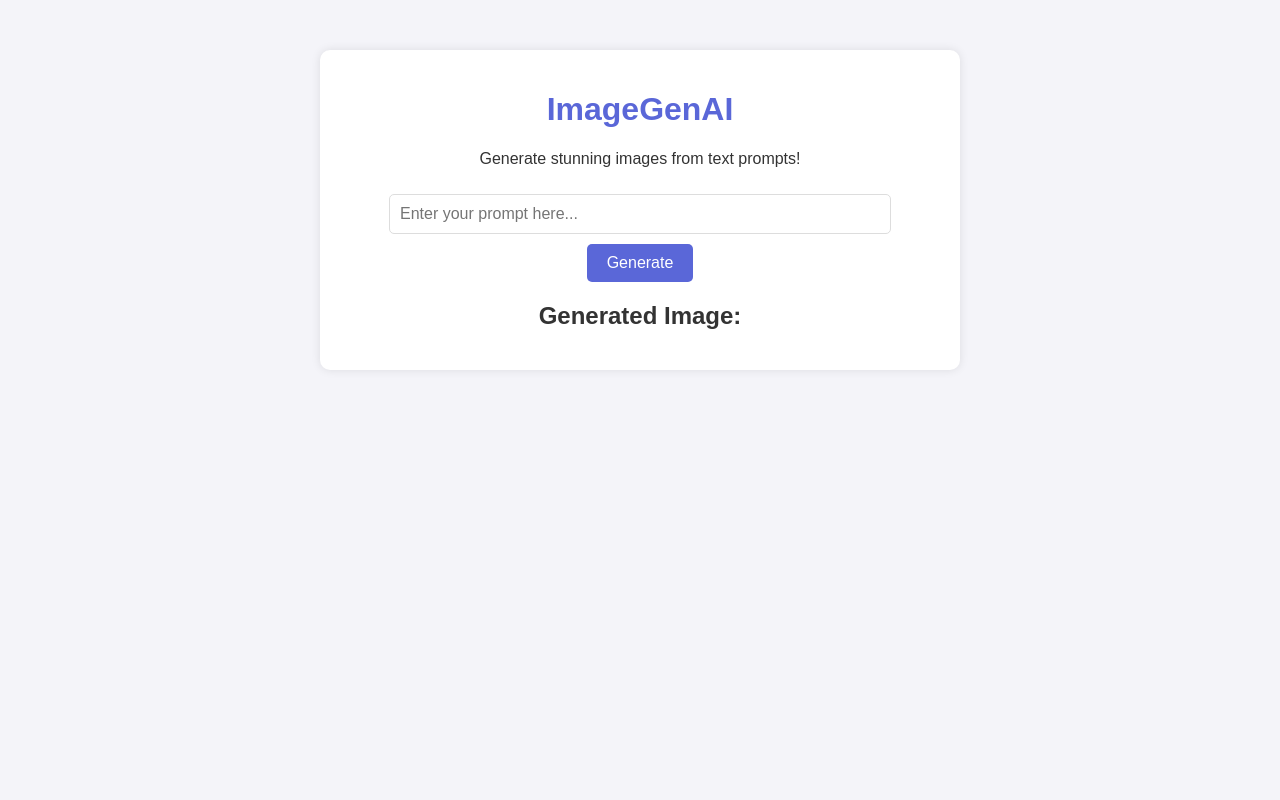
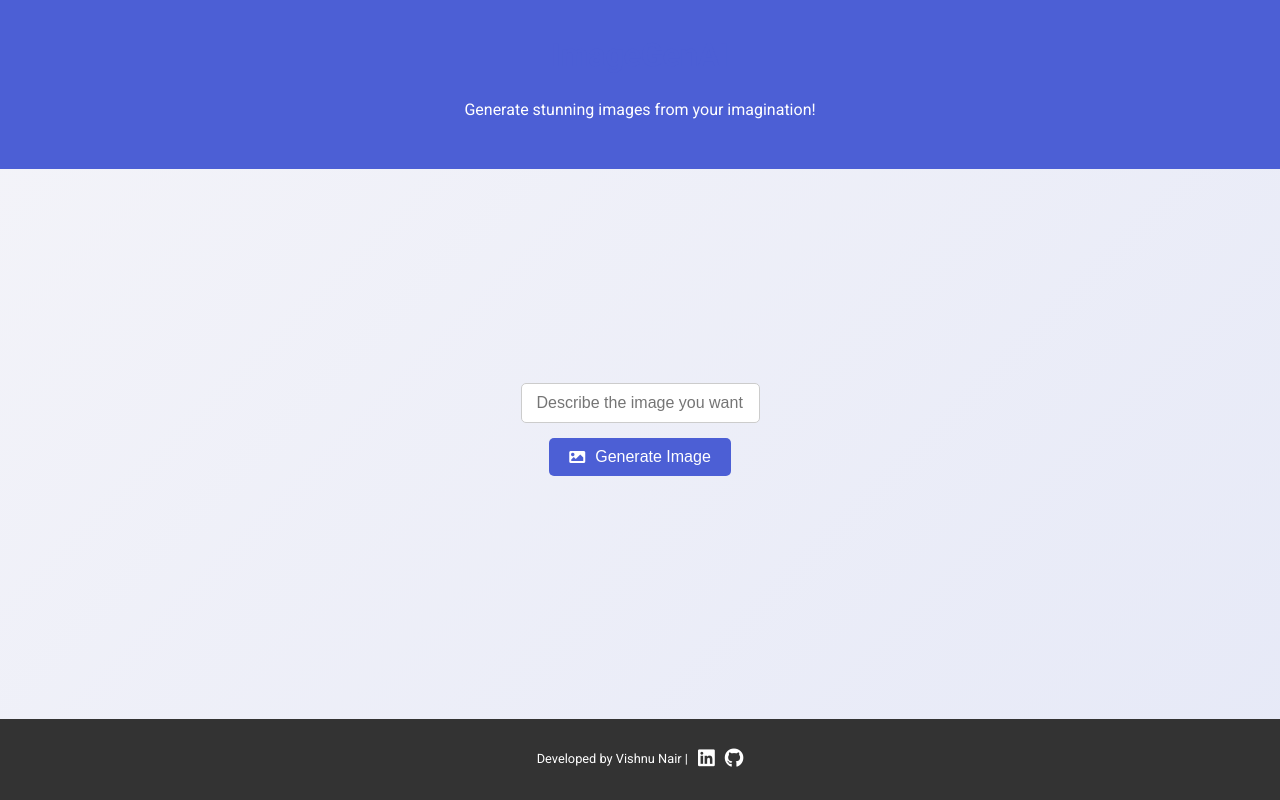
Before and after one commit to vishnusn77/Image_gen_ai, a Flask app: page / in a window 1280 px wide. Run offline with Flask 3, Linux system fonts and the light colour scheme.

Commit message:
enhancements in user interface

```diff
--- a/app.py
+++ b/app.py
@@ -24,7 +24,7 @@ def generate_image():
         response = openai.Image.create(
             model="dall-e-2",
             prompt=prompt,
-            size="1024x1024",
+            size="512x512",
             quality="standard",
             n=1
         )
--- a/static/script.js
+++ b/static/script.js
@@ -37,7 +37,6 @@ document.getElementById("imageForm").addEventListener("submit", async function (
             generatedImage.style.display = "block";
 
             // Update the result message
-            resultDiv.innerHTML = "<h2>Generated Image:</h2>";
             resultDiv.appendChild(generatedImage); // Ensure the image is appended
         } else {
             resultDiv.innerHTML = `<p>Error: ${data.error || "Unknown error occurred."}</p>`;
--- a/static/style.css
+++ b/static/style.css
@@ -1,60 +1,178 @@
-body {
-    font-family: Arial, sans-serif;
+/* General Reset */
+* {
     margin: 0;
     padding: 0;
-    background-color: #f4f4f9;
-    color: #333;
+    box-sizing: border-box;
 }
 
+/* Ensure the body and html take full height */
+html, body {
+    height: 100%;
+    margin: 0;
+    display: flex;
+    flex-direction: column;
+}
+
+/* Fonts and Colors */
+body {
+    font-family: 'Roboto', sans-serif;
+    color: #333;
+    background: linear-gradient(135deg, #f4f4f9, #e6e9f7);
+    line-height: 1.6;
+}
+
+h1, h2, p {
+    margin-bottom: 1rem;
+}
+
+h1 {
+    color: #4c5fd5;
+}
+
+a {
+    color: #4c5fd5;
+    text-decoration: none;
+}
+
+/* Layout */
 .container {
-    max-width: 600px;
-    margin: 50px auto;
+    max-width: 800px;
+    margin: 0 auto;
     padding: 20px;
-    background: #fff;
-    border-radius: 10px;
-    box-shadow: 0 0 10px rgba(0, 0, 0, 0.1);
+}
+
+/* Header */
+.header {
+    background-color: #4c5fd5;
+    color: white;
+    padding: 10px 0; /* Reduced padding */
     text-align: center;
 }
 
-h1 {
-    color: #5a67d8;
+.title {
+    font-size: 2rem; /* Adjusted font size */
 }
 
-input[type="text"] {
-    width: 80%;
-    padding: 10px;
-    margin: 10px 0;
-    border: 1px solid #ddd;
-    border-radius: 5px;
-    font-size: 16px;
+.subtitle {
+    font-size: 1rem; /* Adjusted font size */
+    margin-top: 5px;
 }
 
-button {
+/* Main Content */
+.main-content {
+    flex: 1;
+    display: flex;
+    flex-direction: column;
+    justify-content: center; /* Vertically center content */
+    align-items: center; /* Horizontally center content */
+}
+
+.form {
+    display: flex;
+    flex-direction: column;
+    align-items: center;
+    gap: 15px;
+}
+
+.input {
+    width: 100%;
+    max-width: 500px;
+    padding: 10px 15px;
+    font-size: 1rem;
+    border: 1px solid #ccc;
+    border-radius: 5px;
+    outline: none;
+    transition: border-color 0.3s ease;
+}
+
+.input:focus {
+    border-color: #4c5fd5;
+}
+
+.btn {
     padding: 10px 20px;
-    font-size: 16px;
-    background-color: #5a67d8;
-    color: #fff;
+    font-size: 1rem;
+    background-color: #4c5fd5;
+    color: white;
     border: none;
     border-radius: 5px;
     cursor: pointer;
+    transition: background-color 0.3s ease;
+    display: flex;
+    align-items: center;
+    gap: 10px;
 }
 
-button:hover {
-    background-color: #4c51bf;
+.btn:hover {
+    background-color: #394bbf;
 }
 
-#result {
+.result {
+    text-align: center;
+    margin-top: 30px;
+}
+
+.generated-image {
+    margin-top: 20px;
+    max-width: 100%;
+    border: 2px solid #ddd;
+    border-radius: 10px;
+}
+
+/* Loading Spinner */
+.loading {
+    display: flex;
+    flex-direction: column;
+    align-items: center;
     margin-top: 20px;
 }
 
-img {
-    max-width: 100%;
-    border-radius: 5px;
-    margin-top: 10px;
+.spinner {
+    border: 4px solid #f3f3f3;
+    border-top: 4px solid #4c5fd5;
+    border-radius: 50%;
+    width: 40px;
+    height: 40px;
+    animation: spin 1s linear infinite;
 }
 
-#generatedImage {
-    display: block;
-    max-width: 100%;
-    margin-top: 10px;
+@keyframes spin {
+    0% {
+        transform: rotate(0deg);
+    }
+    100% {
+        transform: rotate(360deg);
+    }
 }
+
+/* Footer */
+.footer {
+    background-color: #333;
+    color: white;
+    text-align: center;
+    padding: 5px 0; /* Minimal padding */
+    font-size: 0.8rem;
+    display: flex;
+    justify-content: center;
+    align-items: center;
+    gap: 10px; /* Space between elements */
+}
+
+.footer p {
+    margin: 0;
+    display: flex;
+    align-items: center;
+    gap: 10px; /* Space between text and icons */
+}
+
+/* Social Icons */
+.social-icon {
+    color: white;
+    text-decoration: none;
+    font-size: 1.2rem; /* Icon size */
+    transition: color 0.3s ease;
+}
+
+.social-icon:hover {
+    color: #4c5fd5; /* Hover color */
+}
--- a/templates/index.html
+++ b/templates/index.html
@@ -5,20 +5,47 @@
     <meta name="viewport" content="width=device-width, initial-scale=1.0">
     <title>ImageGenAI</title>
     <link rel="stylesheet" href="/static/style.css">
+    <link href="https://fonts.googleapis.com/css2?family=Roboto:wght@400;500;700&display=swap" rel="stylesheet">
+    <link href="https://cdnjs.cloudflare.com/ajax/libs/font-awesome/5.15.4/css/all.min.css" rel="stylesheet">
 </head>
 <body>
-    <div class="container">
-        <h1>ImageGenAI</h1>
-        <p>Generate stunning images from text prompts!</p>
-        <form id="imageForm">
-            <input type="text" id="prompt" placeholder="Enter your prompt here..." required>
-            <button type="submit">Generate</button>
-        </form>
-        <div id="result">
-            <h2>Generated Image:</h2>
-            <img id="generatedImage" alt="Your AI-generated image will appear here." style="display: none;">
+    <header class="header">
+        <div class="container">
+            <h1 class="title">ImageGenAI</h1>
+            <p class="subtitle">Generate stunning images from your imagination!</p>
         </div>
-    </div>
+    </header>
+    <main class="main-content">
+        <div class="container">
+            <form id="imageForm" class="form">
+                <input type="text" id="prompt" class="input" placeholder="Describe the image you want..." required>
+                <button type="submit" class="btn">
+                    <i class="fas fa-image"></i> Generate Image
+                </button>
+            </form>
+            <div id="loading" class="loading" style="display: none;">
+                <div class="spinner"></div>
+                <p>Generating your image...</p>
+            </div>
+            <div id="result" class="result">
+                <img id="generatedImage" class="generated-image" alt="Your AI-generated image will appear here." style="display: none;">
+            </div>
+        </div>
+    </main>
+    <footer class="footer">
+        <div class="container">
+            <p>
+                Developed by Vishnu Nair |
+                <a href="https://www.linkedin.com/in/vishnu-nair2766/" target="_blank" class="social-icon" aria-label="LinkedIn">
+                    <i class="fab fa-linkedin"></i>
+                </a>
+                <a href="https://github.com/vishnusn77" target="_blank" class="social-icon" aria-label="GitHub">
+                    <i class="fab fa-github"></i>
+                </a>
+            </p>
+        </div>
+    </footer>
+
     <script src="/static/script.js"></script>
 </body>
 </html>
```
